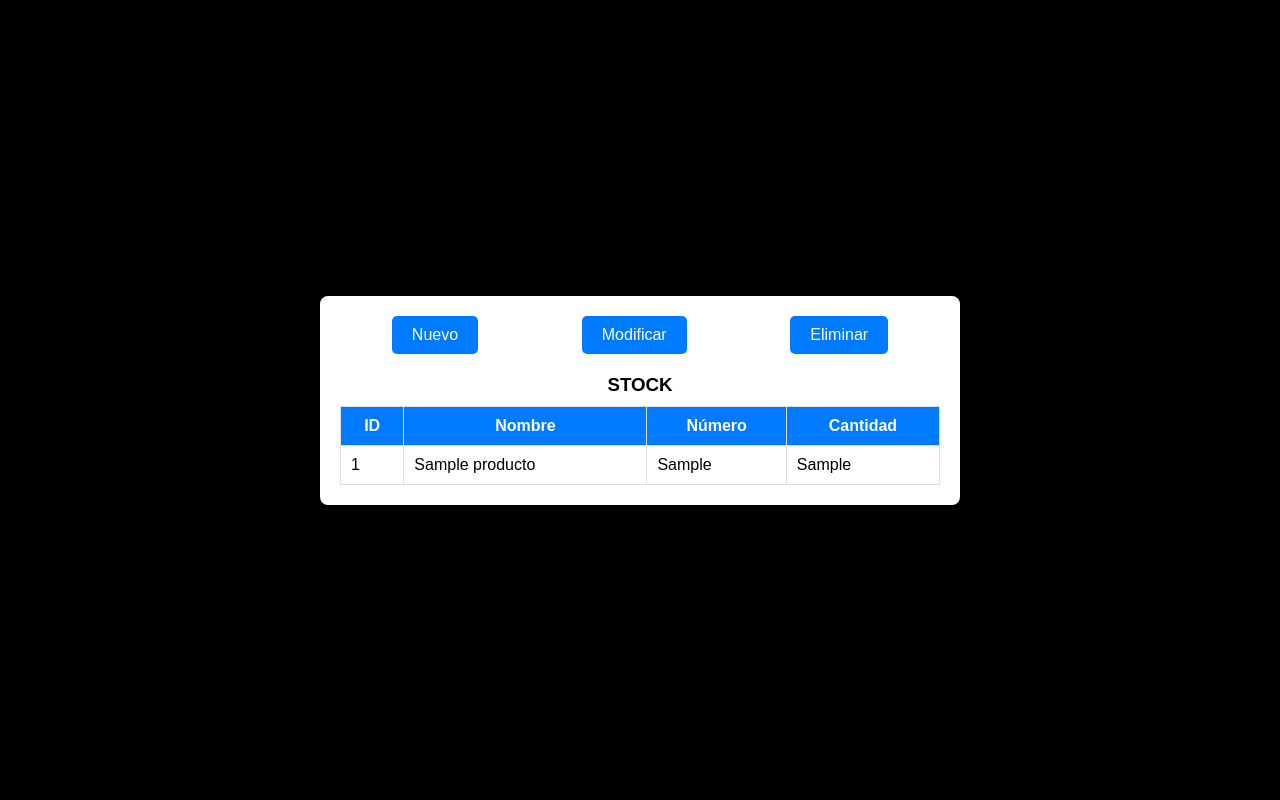
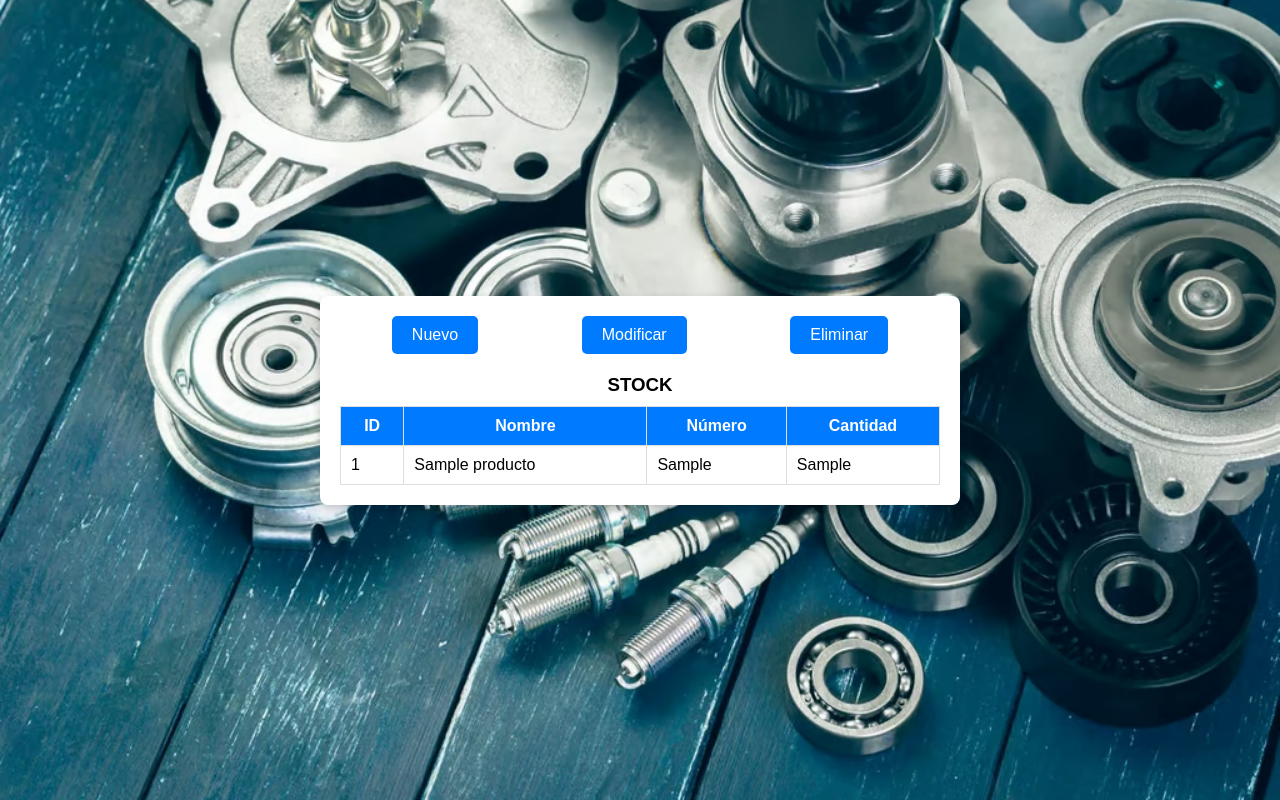
Before and after one commit to FredyRodarte/proyecto-BD, a Flask app: page / in a window 1280 px wide. Run offline with Flask 3, Linux system fonts and the light colour scheme; tables that the repository leaves empty or names only in its code hold one stand-in row (values such as "Sample post").

Commit message:
cambio al codigo css e index

```diff
--- a/static/css/styles.css
+++ b/static/css/styles.css
@@ -104,3 +104,12 @@ th {
 tbody tr:nth-child(even) {
     background-color: #f9f9f9;
 }
+
+body {
+    background-image: url('/static/images/auto.jpg'); /* Ruta a tu imagen */
+    background-size: cover; /* Ajusta la imagen para cubrir todo el fondo */
+    background-repeat: no-repeat; /* Evita que la imagen se repita */
+    background-position: center; /* Centra la imagen */
+    height: 100vh; /* Asegura que cubra la altura de la ventana */
+    margin: 0; /* Elimina márgenes predeterminados */
+}
--- a/templates/index.html
+++ b/templates/index.html
@@ -4,6 +4,7 @@
     <meta charset="UTF-8">
     <meta name="viewport" content="width=device-width, initial-scale=1.0">
     <title>Punto de Venta - Refaccionaria</title>
+    <link rel="stylesheet" href="{{ url_for('static', filename='css/styles.css') }}">
     <link rel="stylesheet" href="{{ url_for('static', filename='css/styles.css') }}">
 </head>
 <body>
```
Also changed, not shown: static/images/auto.jpg (added), 1 other file.
